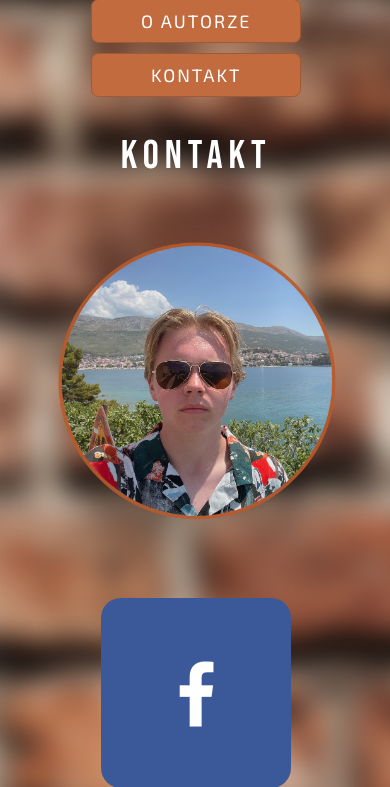
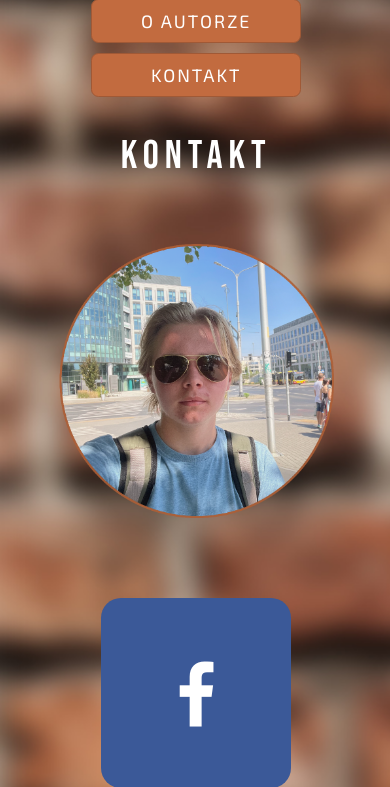
Before and after one commit to dudurol6/p-geo, a PHP site: page /main_files/kontakt.php in a window 390 px wide. Shown: the part 249-1036 px from the top of the page. Run offline with PHP 8.4, Linux system fonts and the light colour scheme.

Commit message:
iphone's notch fix - 1

```diff
--- a/includes/header.php
+++ b/includes/header.php
@@ -4,7 +4,9 @@
 <head>
     <meta charset="UTF-8">
     <meta http-equiv="X-UA-Compatible" content="IE=edge">
-    <meta name="viewport" content="width=device-width, initial-scale=1.0">
+    <meta name="viewport" content="width=device-width, initial-scale=1.0, viewport-fit=cover">
+    <meta name="apple-mobile-web-app-capable" content="yes"></meta>
+    <meta name="apple-mobile-web-app-status-bar-style" content="black-translucent"></meta>
     <meta name="author" content="Maciej Dudkowski">
     <title><?php echo title; ?></title>
     <link rel="preconnect" href="https://fonts.googleapis.com">
--- a/styles/style.css
+++ b/styles/style.css
@@ -1,9 +1,13 @@
+html{
+    min-height: calc(100% + env(safe-area-inset-top));
+    background: url('../img/background.jpg');
+    background-size: cover;
+    padding: env(safe-area-inset-top) env(safe-area-inset-right) env(safe-area-inset-bottom) env(safe-area-inset-left);
+}
 body{
     /*font-family: 'Roboto Condensed', sans-serif;*/
     font-family: 'Exo 2', sans-serif;
     font-size: 22px;
-    background: url('../img/background.jpg');
-    background-size: cover;
     color: #ffffff;
     width: 99%;
     margin: 0 auto;
@@ -194,7 +198,7 @@ a:hover{
 /*#############################################################################*/
 
 .me-image{
-    background: url('../img/me-image2.png');
+    background: url('../img/me-image3.png');
     width: 500px!important;
     height: 500px!important;
     background-size: 450px;
```
Also changed, not shown: img/62ba706c73664f2599be290395de37b4.jpeg (added), img/me-image3.png (added), 1 other file.
